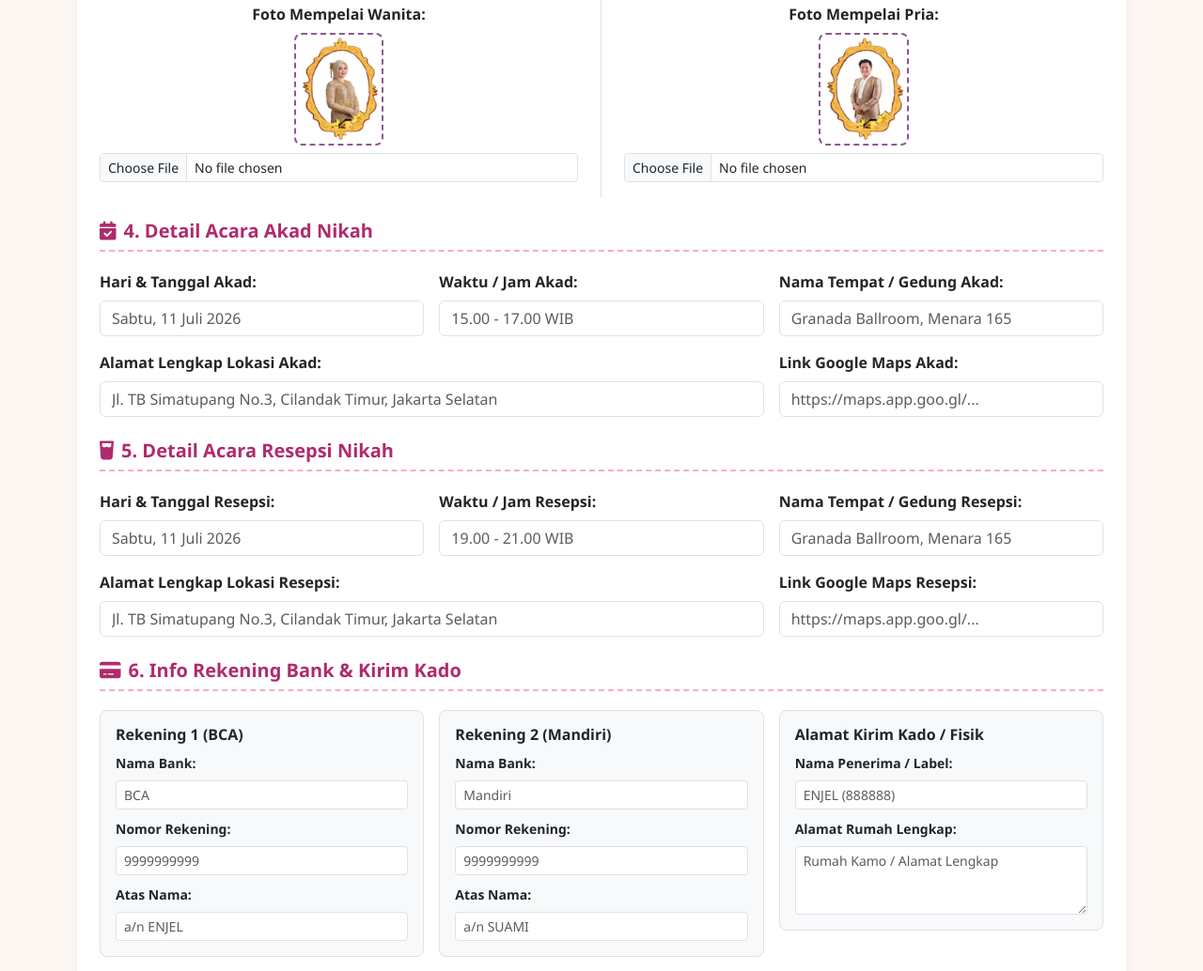
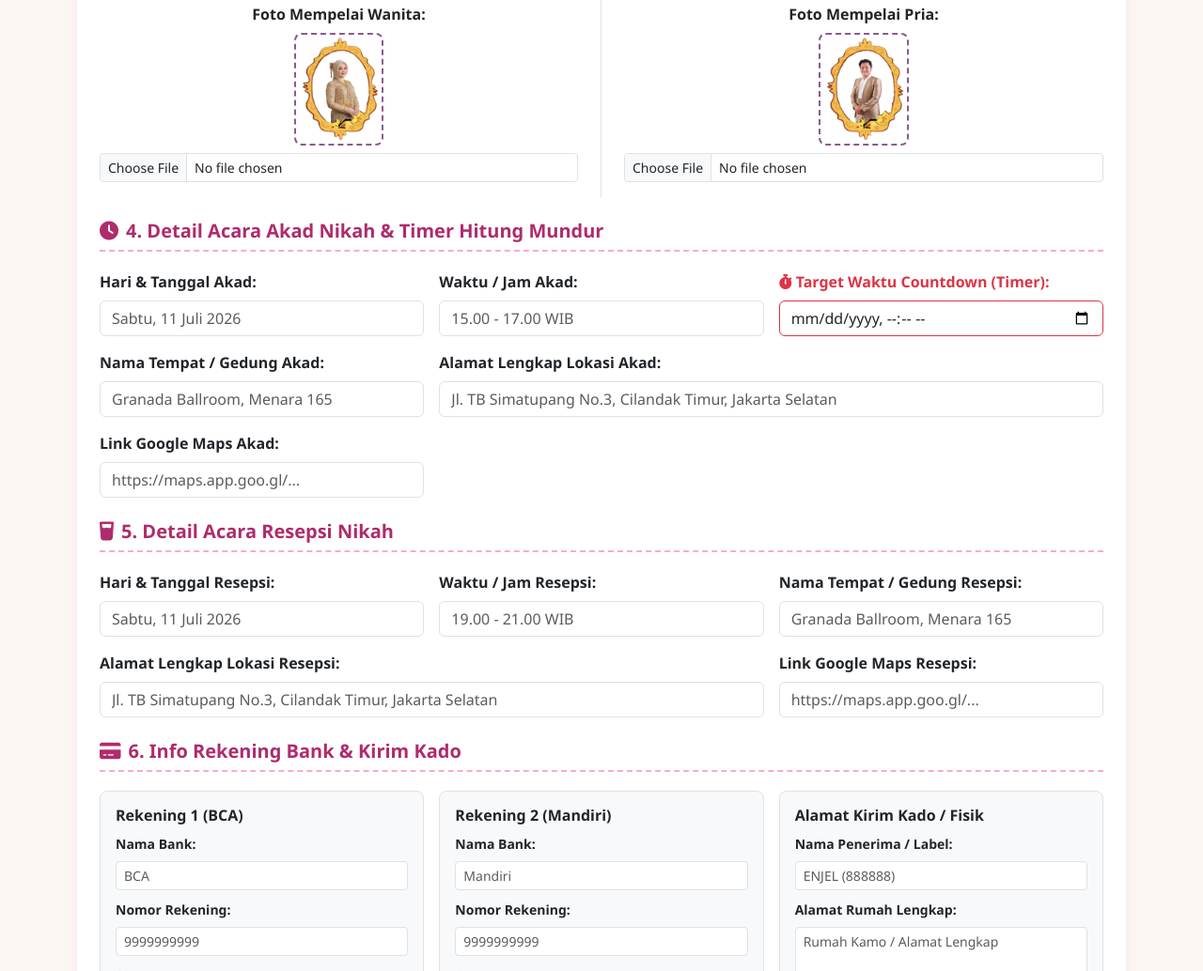
Before and after one commit to ReihanMutaqin/enjel, a website: page edit.html in a window 1280 px wide. Shown: the part 1621-2655 px from the top of the page at 94% size. Drawn offline with nearby package versions, Linux system fonts and the light colour scheme; some packages are replaced by stand-ins of ours; no server answers; a script that the page names is missing.

Commit message:
Add event time and countdown timer editor in edit.html

```diff
--- a/edit.html
+++ b/edit.html
@@ -283,8 +283,8 @@
                             </div>
                         </div>
 
-                        <!-- SECTION 4: DETAIL AKAD NIKAH -->
-                        <h5 class="section-title"><i class="fa-solid fa-calendar-check me-2"></i>4. Detail Acara Akad Nikah</h5>
+                        <!-- SECTION 4: DETAIL AKAD NIKAH & TIMER COUNTDOWN -->
+                        <h5 class="section-title"><i class="fa-solid fa-clock me-2"></i>4. Detail Acara Akad Nikah & Timer Hitung Mundur</h5>
                         <div class="row g-3 mb-4">
                             <div class="col-md-4">
                                 <label class="form-label fw-semibold">Hari & Tanggal Akad:</label>
@@ -293,6 +293,10 @@
                             <div class="col-md-4">
                                 <label class="form-label fw-semibold">Waktu / Jam Akad:</label>
                                 <input type="text" id="editAkadWaktu" class="form-control" placeholder="15.00 - 17.00 WIB">
+                            </div>
+                            <div class="col-md-4">
+                                <label class="form-label fw-semibold text-danger"><i class="fa-solid fa-stopwatch me-1"></i>Target Waktu Countdown (Timer):</label>
+                                <input type="datetime-local" id="editCountdownTargetDate" class="form-control border-danger">
                             </div>
                             <div class="col-md-4">
                                 <label class="form-label fw-semibold">Nama Tempat / Gedung Akad:</label>
@@ -1227,6 +1231,7 @@
                     // 4. Akad
                     if (data.akadTanggal) document.getElementById('editAkadTanggal').value = data.akadTanggal;
                     if (data.akadWaktu) document.getElementById('editAkadWaktu').value = data.akadWaktu;
+                    if (data.countdownTargetDate) document.getElementById('editCountdownTargetDate').value = data.countdownTargetDate;
                     if (data.akadTempat) document.getElementById('editAkadTempat').value = data.akadTempat;
                     if (data.akadAlamat) document.getElementById('editAkadAlamat').value = data.akadAlamat;
                     if (data.akadMapsUrl) document.getElementById('editAkadMapsUrl').value = data.akadMapsUrl;
@@ -1291,6 +1296,7 @@
                 // Akad
                 akadTanggal: document.getElementById('editAkadTanggal').value || "Sabtu, 11 Juli 2026",
                 akadWaktu: document.getElementById('editAkadWaktu').value || "15.00 - 17.00 WIB",
+                countdownTargetDate: document.getElementById('editCountdownTargetDate').value || "",
                 akadTempat: document.getElementById('editAkadTempat').value || "Granada Ballroom, Menara 165",
                 akadAlamat: document.getElementById('editAkadAlamat').value || "",
                 akadMapsUrl: document.getElementById('editAkadMapsUrl').value || "",
```
